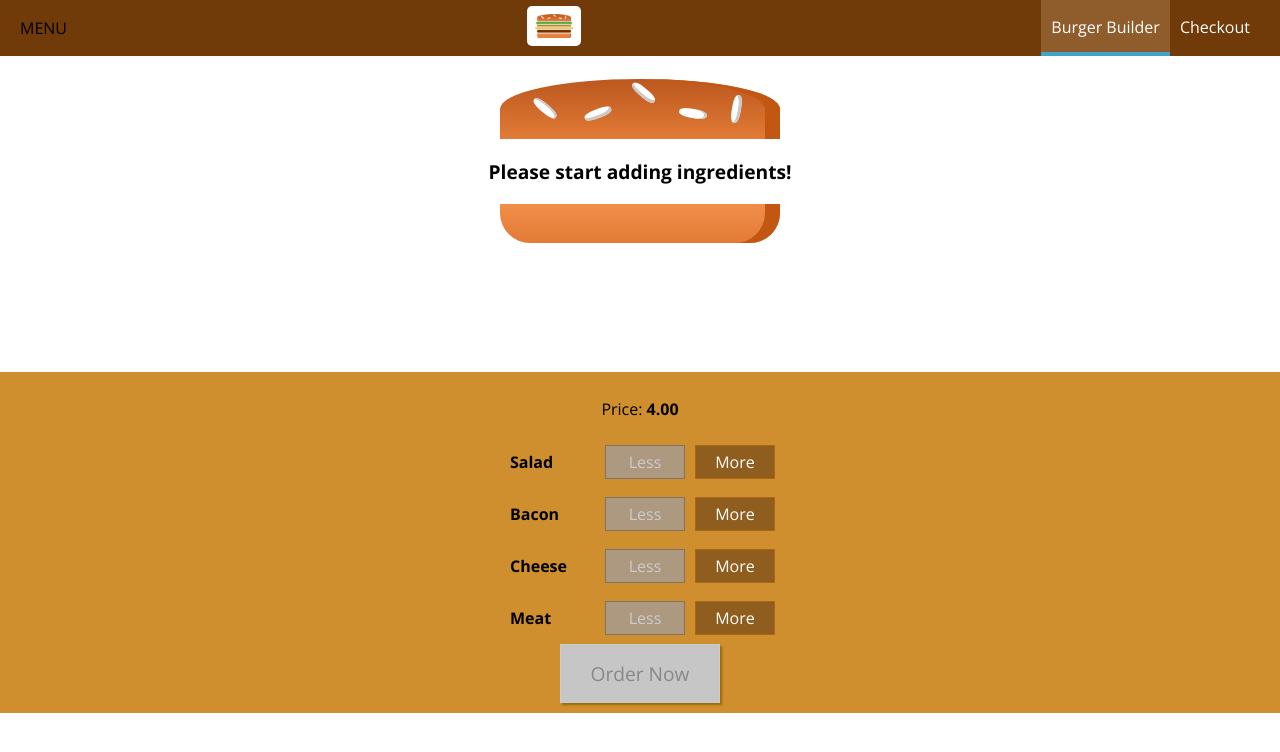
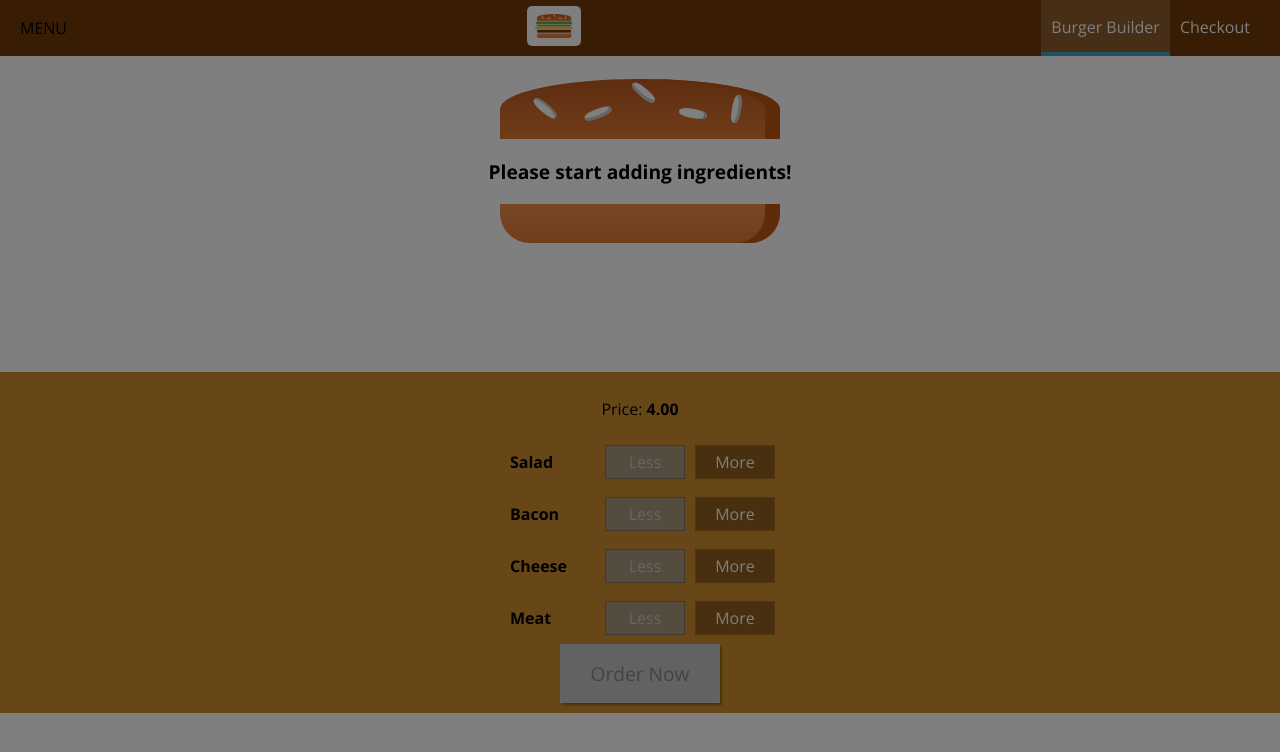
Before and after one commit to chandanb91/My-Burger-Project, a React app: page / in a window 1280 px wide. Shown: the top 752 px of the page. Built offline with nearby package versions, Linux system fonts and the light colour scheme.

Commit message:
Imported Backdrop and added css classes dynamically

```diff
--- a/src/components/Navigation/SideDrawer/SideDrawer.js
+++ b/src/components/Navigation/SideDrawer/SideDrawer.js
@@ -3,10 +3,18 @@
 import Logo from '../../Logo/Logo';
 import NavigationItems from '../NavigationItems/NavigationItems';
 import classes from './SideDrawer.css';
+import Aux from '../../../hoc/Aux';
+import Backdrop from '../../UI/Backdrop/Backdrop';
 
 const sideDrawer = (props) => {
+    let attachedClasses = [classes.SideDrawer, classes.Close];
+    if(props.open) {
+        attachedClasses = [classes.SideDrawer, classes.Open];
+    }
     return (
-        <div className={classes.SideDrawer}>
+        <Aux>
+            <Backdrop show={props.open} clicked={props.closed} />
+            <div className={attachedClasses.join(' ')}>
                 <div className={classes.Logo}>
                     <Logo />
                 </div>
@@ -14,6 +22,7 @@
                     <NavigationItems />
                 </nav>
             </div>
+      </Aux>
     );
 }
 
```
Lines whose indentation alone changed are shown as unchanged.
